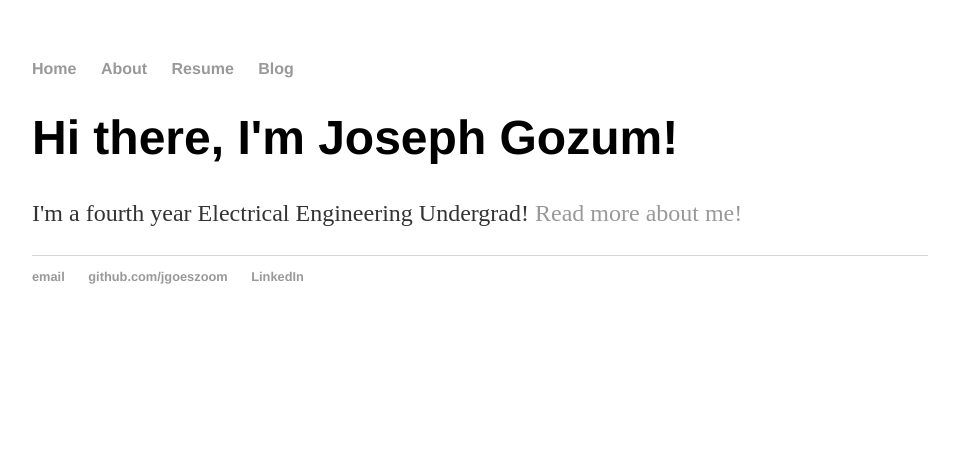
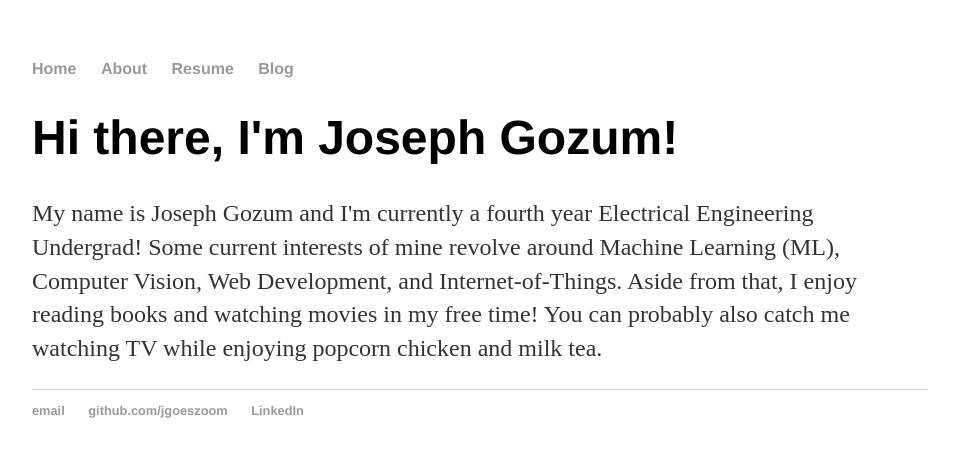
Before and after one commit to jgoeszoom/jgoeszoom.github.io, a Jekyll site: the page built from index.html, in a window 1280 px wide. Shown: the top 457 px of the page, without its empty margins (160-1119 px from the left). Built offline with Jekyll 4.4.1, drawn with Linux system fonts in a browser that asks for light colours.

Commit message:
Update index.html

```diff
--- a/index.html
+++ b/index.html
@@ -4,5 +4,10 @@ title: Joseph Gozum
 ---
 <div class="blurb">
 	<h1>Hi there, I'm Joseph Gozum!</h1>
-	<p>I'm a fourth year Electrical Engineering Undergrad! <a href="/about">Read more about me!</a></p>
+	<p>
+		My name is Joseph Gozum and I'm currently a fourth year Electrical Engineering Undergrad!
+    	   Some current interests of mine revolve around Machine Learning (ML), Computer Vision, Web Development, and Internet-of-Things.
+      	   Aside from that, I enjoy reading books and watching movies in my free time! You can probably also catch me watching TV while enjoying
+      	   popcorn chicken and milk tea.
+	</p>
 </div><!-- /.blurb -->
```
